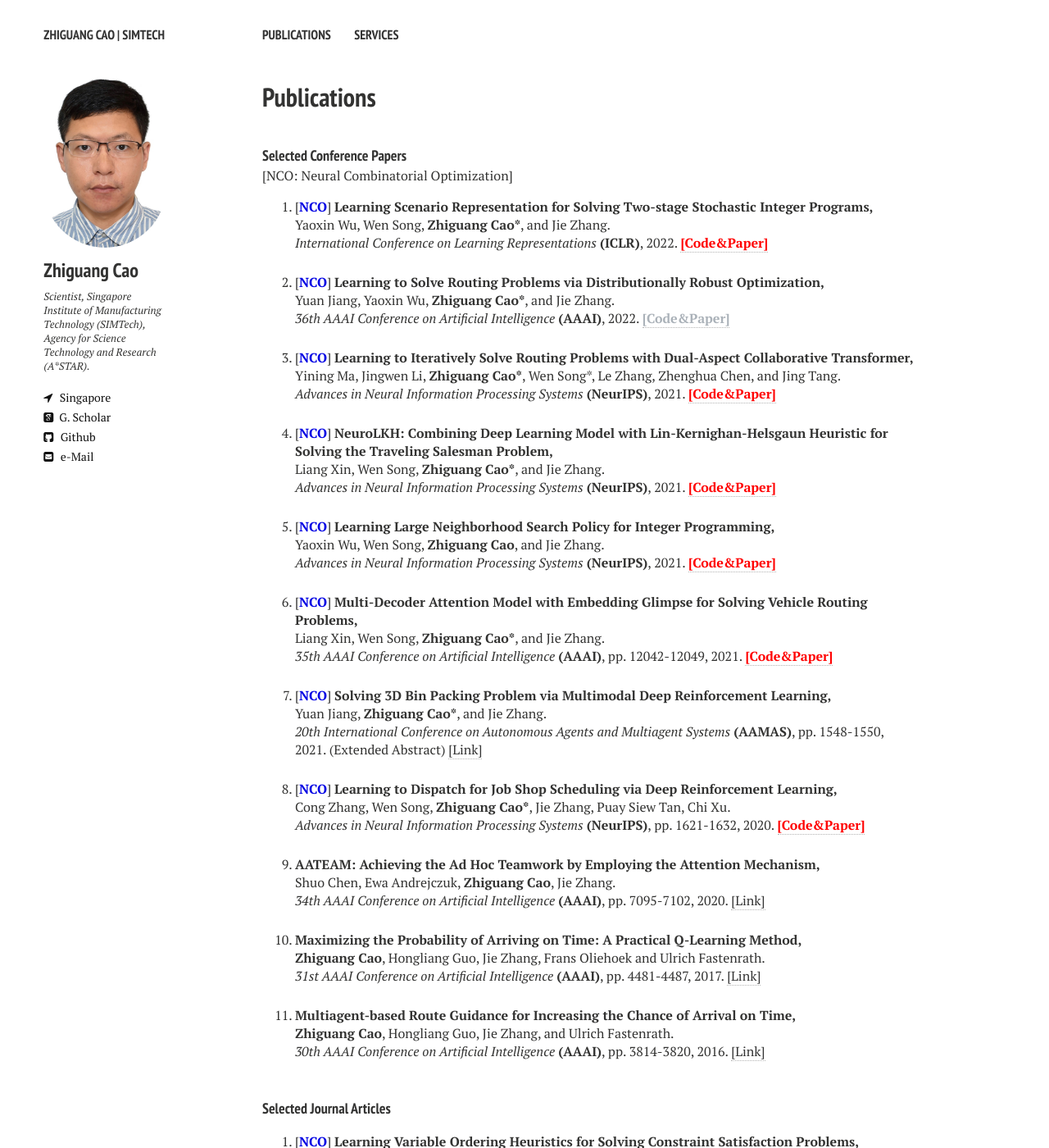
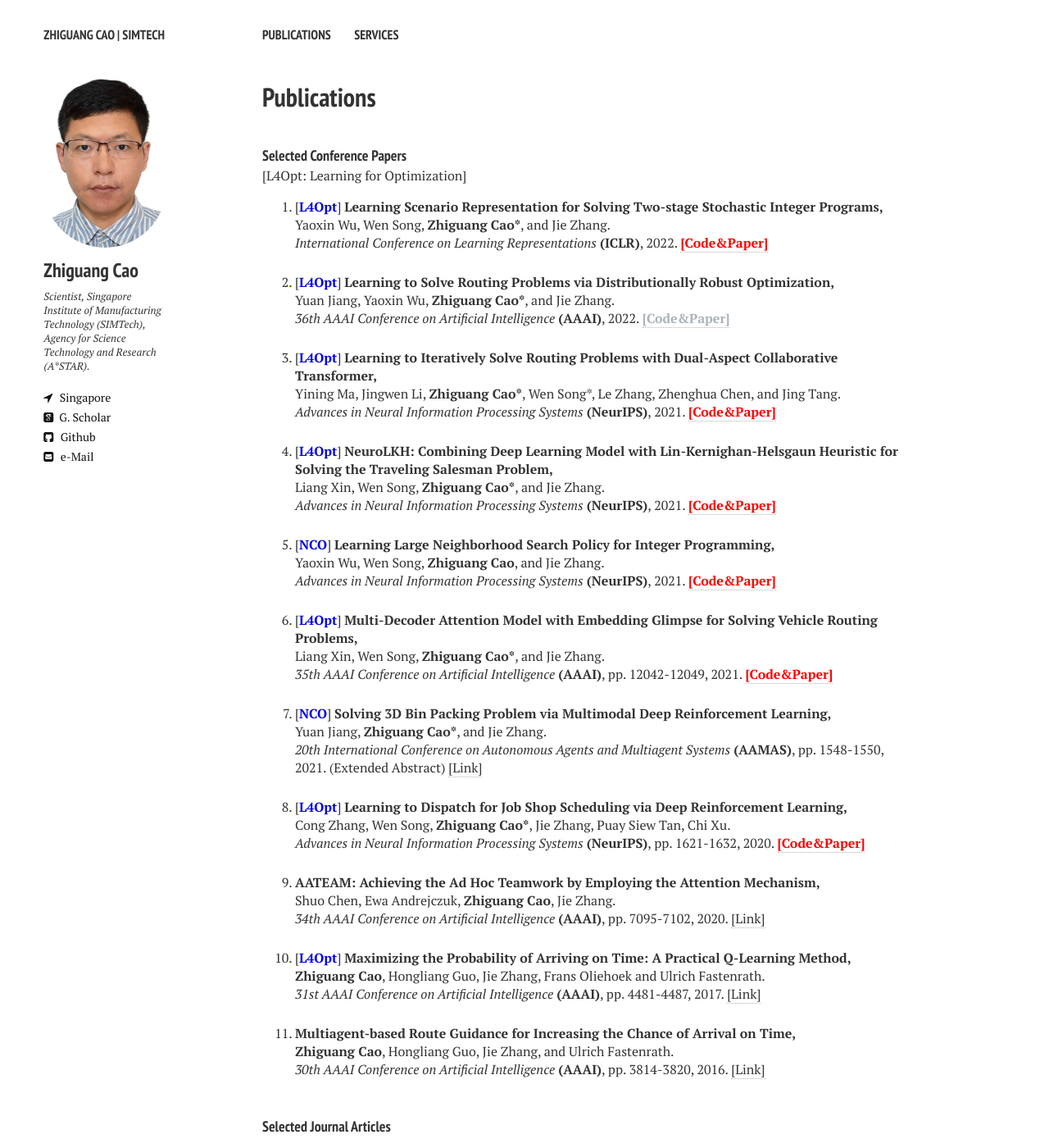
Before and after one commit to zhiguangcaosg/zhiguangcaosg.github.io, a Jekyll site: the page built from publications.md, in a window 1280 px wide and 1400 px high. Shown: the whole window at 82% size. Built offline with Jekyll 4.4.1, drawn with Linux system fonts in a browser that asks for light colours; nearby versions of some CDN libraries; some of the changed text lies outside the part shown.

Commit message:
Update publications.html

```diff
--- a/_layouts/publications.html
+++ b/_layouts/publications.html
@@ -84,7 +84,7 @@ div.bibtex pre { font-size: 75%; overflow: auto;  width: 100%; padding: 0em 0em;
 <!------------------------------------------------------------- Submissions Here ------------------------------------------------------------>
 
 <!-------------------------------------------------------------Conference Papers Here ------------------------------------------------------------>
-<h4 style="margin-bottom:0px;padding-top:20px;">Selected Conference Papers</h4> [NCO: Neural Combinatorial Optimization]
+<h4 style="margin-bottom:0px;padding-top:20px;">Selected Conference Papers</h4> [L4Opt: Learning for Optimization]
 
     <!-- Item: Caelles2016 -->
 <ul style="padding-left:0px;">
@@ -92,7 +92,7 @@ div.bibtex pre { font-size: 75%; overflow: auto;  width: 100%; padding: 0em 0em;
 
 <li>
 <p>
-[<font color="#0000E3"><b>NCO</b></font>] <b>Learning Scenario Representation for Solving Two-stage Stochastic Integer Programs,</b>
+[<font color="#0000E3"><b>L4Opt</b></font>] <b>Learning Scenario Representation for Solving Two-stage Stochastic Integer Programs,</b>
 <br> Yaoxin Wu, Wen Song, <b>Zhiguang Cao*</b>, and Jie Zhang.<br>
 <i> International Conference on Learning Representations</i> <b>(ICLR)</b>, 2022. <a href="https://github.com/WXY1427/Learning-to-solve-stochastic-integer-programs" target="_blank"> <font color="#FF0000"><b>[Code&Paper]</b> </font></a>
 </p>
@@ -100,7 +100,7 @@ div.bibtex pre { font-size: 75%; overflow: auto;  width: 100%; padding: 0em 0em;
 
 <li>
 <p>
-[<font color="#0000E3"><b>NCO</b></font>] <b>Learning to Solve Routing Problems via Distributionally Robust Optimization,</b>
+[<font color="#0000E3"><b>L4Opt</b></font>] <b>Learning to Solve Routing Problems via Distributionally Robust Optimization,</b>
 <br> Yuan Jiang, Yaoxin Wu, <b>Zhiguang Cao*</b>, and Jie Zhang.<br>
 <i>36th AAAI Conference on Artificial Intelligence</i> <b>(AAAI)</b>, 2022. <a href="https://zhiguangcaosg.github.io/publications/"> <font color="#ABB2B9"><b>[Code&Paper]</b> </font></a>
 </p>
@@ -108,7 +108,7 @@ div.bibtex pre { font-size: 75%; overflow: auto;  width: 100%; padding: 0em 0em;
 
 <li>
 <p>
-[<font color="#0000E3"><b>NCO</b></font>] <b>Learning to Iteratively Solve Routing Problems with Dual-Aspect Collaborative Transformer,</b>
+[<font color="#0000E3"><b>L4Opt</b></font>] <b>Learning to Iteratively Solve Routing Problems with Dual-Aspect Collaborative Transformer,</b>
 <br> Yining Ma, Jingwen Li, <b>Zhiguang Cao*</b>, Wen Song*, Le Zhang, Zhenghua Chen, and Jing Tang.<br>
 <i>Advances in Neural Information Processing Systems</i> <b>(NeurIPS)</b>, 2021. <a href="https://github.com/yining043/VRP-DACT" target="_blank"> <font color="#FF0000"><b>[Code&Paper]</b> </font></a>
 </p>
@@ -116,7 +116,7 @@ div.bibtex pre { font-size: 75%; overflow: auto;  width: 100%; padding: 0em 0em;
 
 <li>
 <p>
-[<font color="#0000E3"><b>NCO</b></font>] <b>NeuroLKH: Combining Deep Learning Model with Lin-Kernighan-Helsgaun Heuristic for Solving the Traveling Salesman Problem,</b>
+[<font color="#0000E3"><b>L4Opt</b></font>] <b>NeuroLKH: Combining Deep Learning Model with Lin-Kernighan-Helsgaun Heuristic for Solving the Traveling Salesman Problem,</b>
 <br> Liang Xin, Wen Song, <b>Zhiguang Cao*</b>, and Jie Zhang.<br>
 <i>Advances in Neural Information Processing Systems</i> <b>(NeurIPS)</b>, 2021. <a href="https://github.com/liangxinedu/NeuroLKH"  target="_blank"> <font color="#FF0000"><b>[Code&Paper]</b> </font></a>
 </p>
@@ -132,7 +132,7 @@ div.bibtex pre { font-size: 75%; overflow: auto;  width: 100%; padding: 0em 0em;
 
 <li>
 <p>
-[<font color="#0000E3"><b>NCO</b></font>] <b>Multi-Decoder Attention Model with Embedding Glimpse for Solving Vehicle Routing Problems,</b>
+[<font color="#0000E3"><b>L4Opt</b></font>] <b>Multi-Decoder Attention Model with Embedding Glimpse for Solving Vehicle Routing Problems,</b>
 <br> Liang Xin, Wen Song, <b>Zhiguang Cao*</b>, and Jie Zhang.<br>
 <i>35th AAAI Conference on Artificial Intelligence</i> <b>(AAAI)</b>, pp. 12042-12049, 2021. <a href="https://github.com/liangxinedu/MDAM"  target="_blank"> <font color="#FF0000"><b>[Code&Paper]</b> </font></a>
 </p>
@@ -148,7 +148,7 @@ div.bibtex pre { font-size: 75%; overflow: auto;  width: 100%; padding: 0em 0em;
 
 <li>
 <p>
-[<font color="0000E3"><b>NCO</b></font>] <b>Learning to Dispatch for Job Shop Scheduling via Deep Reinforcement Learning,</b>
+[<font color="0000E3"><b>L4Opt</b></font>] <b>Learning to Dispatch for Job Shop Scheduling via Deep Reinforcement Learning,</b>
 <br>Cong Zhang, Wen Song, <b>Zhiguang Cao*</b>, Jie Zhang, Puay Siew Tan, Chi Xu.<br>
 <i>Advances in Neural Information Processing Systems</i> <b>(NeurIPS)</b>, pp. 1621-1632, 2020. <a href="https://github.com/zcajiayin/L2D"  target="_blank"> <font color="#FF0000"><b>[Code&Paper]</b> </font></a>
 </p>
@@ -184,7 +184,7 @@ div.bibtex pre { font-size: 75%; overflow: auto;  width: 100%; padding: 0em 0em;
 
 <li>
 <p>
-<b>Maximizing the Probability of Arriving on Time: A Practical Q-Learning Method,</b>
+[<font color="#0000E3"><b>L4Opt</b></font>] <b>Maximizing the Probability of Arriving on Time: A Practical Q-Learning Method,</b>
 <br><b>Zhiguang Cao</b>, Hongliang Guo, Jie Zhang, Frans Oliehoek and Ulrich Fastenrath.<br>
 <i>31st AAAI Conference on Artificial Intelligence</i> <b>(AAAI)</b>, pp. 4481-4487, 2017. <a href="https://dl.acm.org/doi/10.5555/3298023.3298218"  target="_blank">[Link]</a>
 </p>
@@ -249,7 +249,7 @@ div.bibtex pre { font-size: 75%; overflow: auto;  width: 100%; padding: 0em 0em;
 
 <li>
 <p>
-[<font color="#0000E3"><b>NCO</b></font>] <b>Learning Variable Ordering Heuristics for Solving Constraint Satisfaction Problems,</b>
+[<font color="#0000E3"><b>L4Opt</b></font>] <b>Learning Variable Ordering Heuristics for Solving Constraint Satisfaction Problems,</b>
 <br>Wen Song, <b>Zhiguang Cao*</b>, Jie Zhang, Chi Xu, Andrew Lim.<br>
 <i>Engineering Applications of Artificial Intelligence</i> <b>(EAAI)</b>, 2021. <a href="https://github.com/songwenas12/csp-drl" target="_blank"> <font color="#FF0000"><b>[Code&Paper]</b> </font></a>
 </p>
@@ -257,7 +257,7 @@ div.bibtex pre { font-size: 75%; overflow: auto;  width: 100%; padding: 0em 0em;
 
 <li>
 <p>
-[<font color="#0000E3"><b>NCO</b></font>] <b>Learning to Solve 3D Bin Packing Problem via Deep Reinforcement Learning and Constraint Programming,</b>
+[<font color="#0000E3"><b>L4Opt</b></font>] <b>Learning to Solve 3D Bin Packing Problem via Deep Reinforcement Learning and Constraint Programming,</b>
 <br>Yuan Jiang, <b>Zhiguang Cao*</b>, Jie Zhang.<br>
 <i>IEEE Transactions on Cybernetics</i> <b>(T-Cybernetics)</b>, 2021. <a href="https://ieeexplore.ieee.org/document/9606618" target="_blank"> <font>[Link] </font></a>
 </p>
@@ -273,7 +273,7 @@ div.bibtex pre { font-size: 75%; overflow: auto;  width: 100%; padding: 0em 0em;
 
 <li>
 <p>
-[<font color="#0000E3"><b>NCO</b></font>] <b>Learning Improvement Heuristics for Solving Routing Problems,</b>
+[<font color="#0000E3"><b>L4Opt</b></font>] <b>Learning Improvement Heuristics for Solving Routing Problems,</b>
 <br>Yaoxin Wu, Wen Song*, <b>Zhiguang Cao*</b>, Jie Zhang, Andrew Lim.<br>
 <i>IEEE Transactions on Neural Networks and Learning Systems</i> <b>(TNNLS)</b>, 2021. <a href="https://github.com/WXY1427/Learn-Improvement-Heuristics-for-Routing"  target="_blank"> <font color="#FF0000"><b>[Code&Paper]</b> </font></a>
 </p>
@@ -305,7 +305,7 @@ div.bibtex pre { font-size: 75%; overflow: auto;  width: 100%; padding: 0em 0em;
 
 <li>
 <p>
-[<font color="#0000E3"><b>NCO</b></font>] <b>Step-wise Deep Learning Models for Solving Routing Problems,</b>
+[<font color="#0000E3"><b>L4Opt</b></font>] <b>Step-wise Deep Learning Models for Solving Routing Problems,</b>
 <br> Liang Xin, Wen Song, <b>Zhiguang Cao</b>, and Jie Zhang.<br>
 <i> IEEE Transactions on Industrial Informatics</i> <b>(TII)</b>, vol. 17, no. 7, pp. 4861-4871, 2020. <a href="https://github.com/liangxinedu/stepwise" target="_blank"><font color="#FF0000"><b>[Code&Paper]</b> </font></a>
 </p>
```
